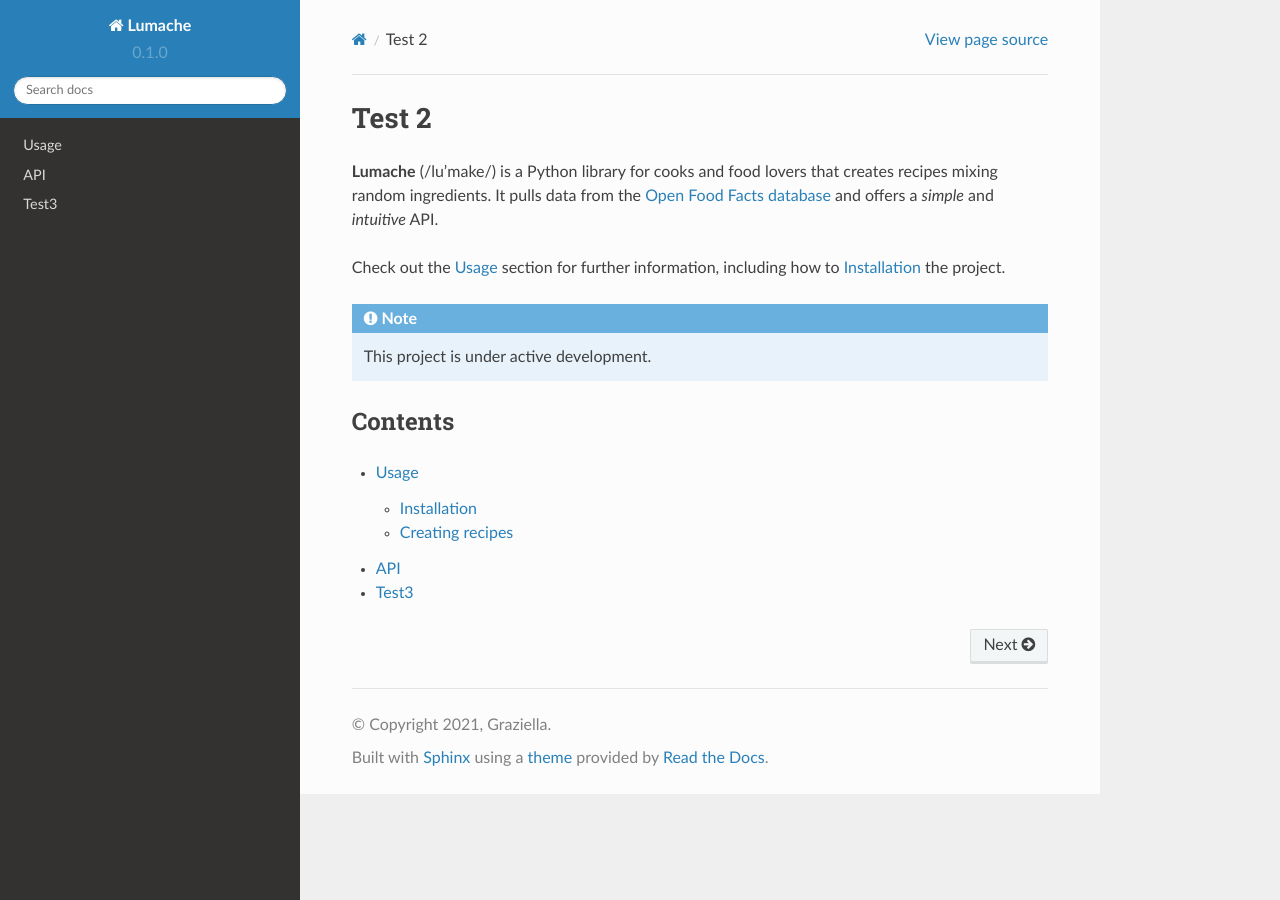
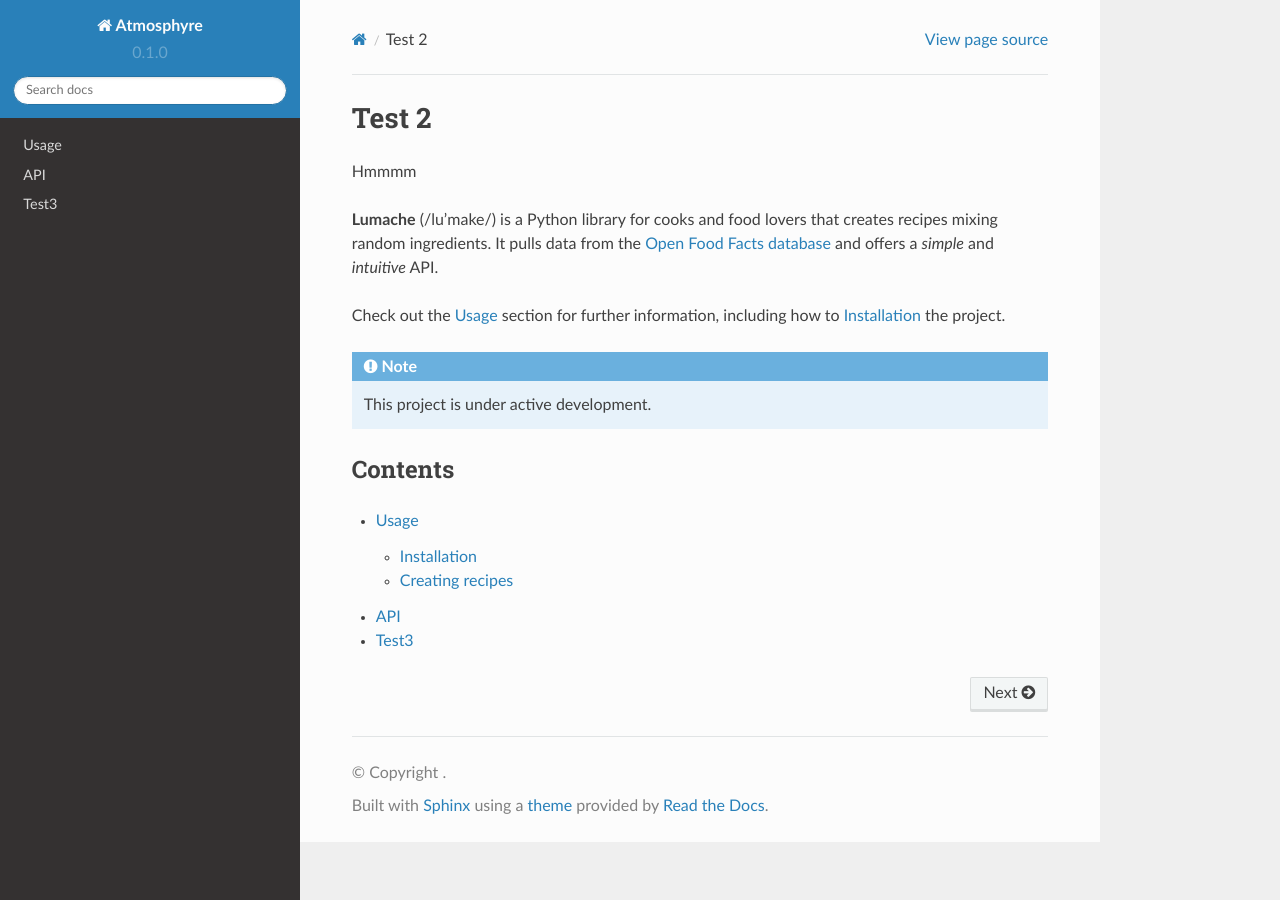
Before and after one commit to JamianStephan/atmosphyre, a Sphinx documentation site: the page built from docs/source/index.rst, in a window 1280 px wide. Built offline with Sphinx 7.4.7 and the Read the Docs theme 2.0.0, drawn with Linux system fonts in a browser that asks for light colours.

```diff
--- a/docs/source/conf.py
+++ b/docs/source/conf.py
@@ -2,9 +2,8 @@
 
 # -- Project information
 
-project = 'Lumache'
-copyright = '2021, Graziella'
-author = 'Graziella'
+project = 'Atmosphyre'
+author = 'Jay Stephan'
 
 release = '0.1'
 version = '0.1.0'
--- a/docs/source/index.rst
+++ b/docs/source/index.rst
@@ -1,5 +1,7 @@
 Test 2
 ===================================
+
+Hmmmm
 
 **Lumache** (/lu'make/) is a Python library for cooks and food lovers
 that creates recipes mixing random ingredients.
--- a/lumache.py
+++ b/lumache.py
@@ -20,4 +20,5 @@ def get_random_ingredients(kind=None):
     :return: The ingredients list.
     :rtype: list[str]
     """
+    print("what is this doing")
     return ["shells", "gorgonzola", "parsley"]
```
